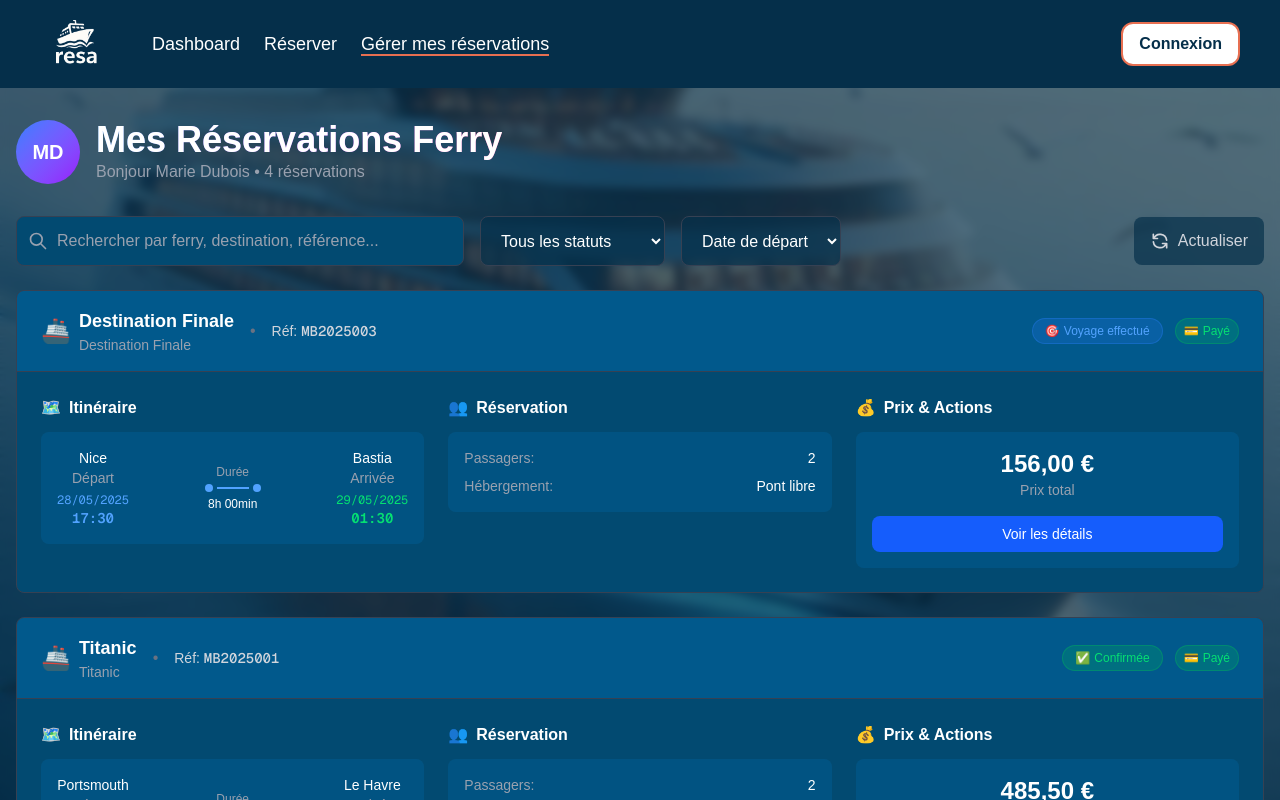
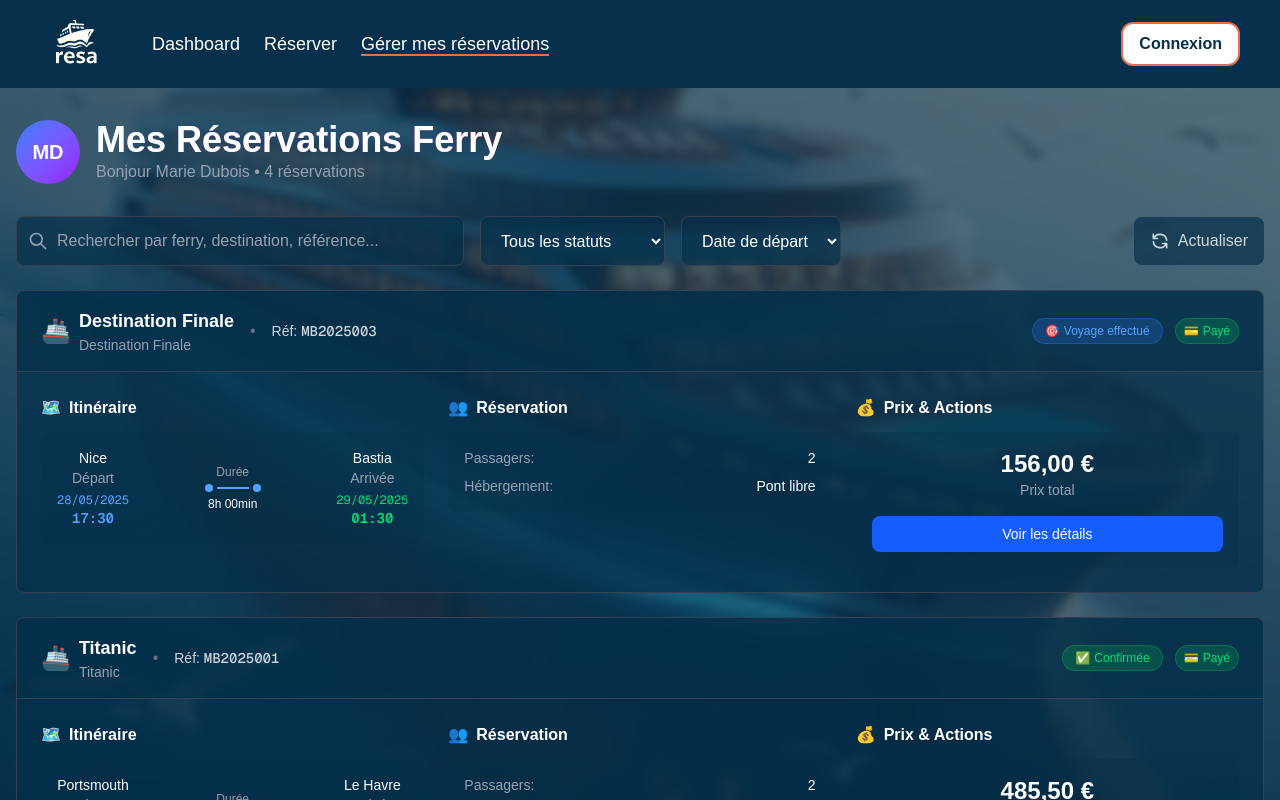
Before and after one commit to Coding-Diligence/resa, a Next.js app in the folder front/resa/: page /reservation-list in a window 1280 px wide. Shown: the top 800 px of the page. Built offline with nearby package versions, Linux system fonts and the light colour scheme; what @heroui/react would draw is missing.

Commit message:
Une fois encore c'est Marc....

```diff
--- a/front/resa/src/app/reservation-list/page.js
+++ b/front/resa/src/app/reservation-list/page.js
@@ -2,7 +2,6 @@
 
 import { useState, useEffect, useCallback, useMemo } from 'react';
 
-// Données de test pour un utilisateur connecté (Marie Dubois)
 const USER_INFO = {
   id: 1,
   name: "Marie Dubois",
@@ -448,7 +447,7 @@ export default function MyReservations() {
                     placeholder="Rechercher par ferry, destination, référence..."
                     value={searchFilter}
                     onChange={(e) => setSearchFilter(e.target.value)}
-                    className="w-full pl-10 pr-4 py-3 bg-sky-900 border border-gray-700 rounded-lg text-white placeholder-gray-400 focus:outline-none focus:ring-2 focus:ring-blue-500 focus:border-transparent"
+                    className="w-full pl-10 pr-4 py-3 bg-sky-950/70 border border-gray-700 rounded-lg text-white placeholder-gray-400 focus:outline-none focus:ring-2 focus:ring-blue-500 focus:border-transparent"
                   />
                 </div>
 
@@ -495,7 +494,7 @@ export default function MyReservations() {
 
           {/* Liste des réservations */}
           {filteredAndSortedReservations.length === 0 ? (
-            <div className="bg-sky-900 rounded-lg p-8 text-center">
+            <div className="bg-sky-950/70 rounded-lg p-8 text-center">
               <svg className="w-16 h-16 text-gray-500 mx-auto mb-4" fill="none" stroke="currentColor" viewBox="0 0 24 24">
                 <path strokeLinecap="round" strokeLinejoin="round" strokeWidth="2" d="M19 11H5m14 0a2 2 0 012 2v6a2 2 0 01-2 2H5a2 2 0 01-2-2v-6a2 2 0 012-2m14 0V9a2 2 0 00-2-2M5 11V9a2 2 0 012-2m0 0V5a2 2 0 012-2h6a2 2 0 012 2v2M7 7h10"></path>
               </svg>
@@ -525,14 +524,14 @@ export default function MyReservations() {
               {filteredAndSortedReservations.map((reservation, index) => (
                 <div
                   key={reservation.id}
-                  className="bg-sky-900 rounded-lg border border-gray-700 hover:border-gray-600 transition-all duration-200 overflow-hidden"
+                  className="bg-sky-950/70 rounded-lg border border-gray-700 hover:border-gray-600 transition-all duration-200 overflow-hidden"
                   style={{
                     animationDelay: `${index * 100}ms`,
                     animation: 'slideIn 0.3s ease-out forwards'
                   }}
                 >
                   {/* En-tête de la carte */}
-                  <div className="bg-sky-700/50 px-6 py-4 border-b border-gray-700">
+                  <div className="bg-sky-950/50 px-6 py-4 border-b border-gray-700">
                     <div className="flex flex-col lg:flex-row lg:items-center justify-between gap-4">
                       <div className="flex items-center gap-4">
                         <div className="flex items-center gap-2">
@@ -563,7 +562,7 @@ export default function MyReservations() {
                           <span className="text-blue-400">🗺️</span>
                           Itinéraire
                         </h4>
-                        <div className="bg-sky-700/30 rounded-lg p-4">
+                        <div className="bg-sky-950/30 rounded-lg p-4">
                           <div className="flex items-center justify-between text-sm">
                             <div className="text-center">
                               <div className="text-white font-medium">{reservation.departure_port}</div>
@@ -604,7 +603,7 @@ export default function MyReservations() {
                           <span className="text-purple-400">👥</span>
                           Réservation
                         </h4>
-                        <div className="bg-sky-700/30 rounded-lg p-4 space-y-2">
+                        <div className="bg-sky-950/30 rounded-lg p-4 space-y-2">
                           <div className="flex justify-between text-sm">
                             <span className="text-gray-400">Passagers:</span>
                             <span className="text-white font-medium">{reservation.nb_passengers}</span>
@@ -634,7 +633,7 @@ export default function MyReservations() {
                           <span className="text-green-400">💰</span>
                           Prix & Actions
                         </h4>
-                        <div className="bg-sky-700/30 rounded-lg p-4">
+                        <div className="bg-sky-950/30 rounded-lg p-4">
                           <div className="text-center mb-4">
                             <div className="text-2xl font-bold text-white">
                               {formatPrice(reservation.total_price, reservation.currency)}
@@ -669,7 +668,7 @@ export default function MyReservations() {
           {/* Modal */}
           {showModal && selectedReservation && (
             <div className="fixed inset-0 z-50 flex items-center justify-center bg-black bg-opacity-75 backdrop-blur-sm">
-              <div className="bg-sky-900 rounded-2xl p-8 max-w-2xl w-full mx-4 border border-gray-700 shadow-2xl max-h-[90vh] overflow-y-auto">
+              <div className="bg-sky-950/70 rounded-2xl p-8 max-w-2xl w-full mx-4 border border-gray-700 shadow-2xl max-h-[90vh] overflow-y-auto">
 
                 {/* Mode Affichage détaillé */}
                 {modalMode === 'view' && (
@@ -687,7 +686,7 @@ export default function MyReservations() {
 
                     <div className="space-y-6">
                       {/* Itinéraire détaillé */}
-                      <div className="bg-sky-700 rounded-lg p-5">
+                      <div className="bg-sky-950 rounded-lg p-5">
                         <h4 className="text-white font-semibold mb-4 flex items-center gap-2">
                           <span className="text-blue-400">🗺️</span>
                           Itinéraire complet
@@ -715,7 +714,7 @@ export default function MyReservations() {
                       </div>
 
                       {/* Détails de la réservation */}
-                      <div className="bg-sky-700 rounded-lg p-5">
+                      <div className="bg-sky-950 rounded-lg p-5">
                         <h4 className="text-white font-semibold mb-4 flex items-center gap-2">
                           <span className="text-purple-400">🎫</span>
                           Détails de la réservation
@@ -749,7 +748,7 @@ export default function MyReservations() {
                       </div>
 
                       {/* Informations de paiement */}
-                      <div className="bg-sky-700 rounded-lg p-5">
+                      <div className="bg-sky-950 rounded-lg p-5">
                         <h4 className="text-white font-semibold mb-4 flex items-center gap-2">
                           <span className="text-green-400">💳</span>
                           Paiement
@@ -771,7 +770,7 @@ export default function MyReservations() {
                     <div className="mt-6">
                       <button
                         onClick={closeModal}
-                        className="w-full bg-sky-700 hover:bg-sky-600 text-white font-medium py-3 px-4 rounded-lg transition-colors duration-200"
+                        className="w-full bg-sky-950 hover:bg-sky-600 text-white font-medium py-3 px-4 rounded-lg transition-colors duration-200"
                       >
                         Fermer
                       </button>
@@ -792,7 +791,7 @@ export default function MyReservations() {
                       <p className="text-gray-400">Ferry {selectedReservation.ferry_name}</p>
                     </div>
 
-                    <div className="bg-sky-700 rounded-lg p-4 mb-6 space-y-3">
+                    <div className="bg-sky-950 rounded-lg p-4 mb-6 space-y-3">
                       <div className="flex justify-between text-sm">
                         <span className="text-gray-400">Référence:</span>
                         <span className="text-white font-mono">{selectedReservation.booking_reference}</span>
@@ -826,7 +825,7 @@ export default function MyReservations() {
                     <div className="flex space-x-3">
                       <button
                         onClick={closeModal}
-                        className="flex-1 bg-sky-700 hover:bg-sky-600 text-white font-medium py-3 px-4 rounded-lg transition-colors duration-200"
+                        className="flex-1 bg-sky-950 hover:bg-sky-600 text-white font-medium py-3 px-4 rounded-lg transition-colors duration-200"
                       >
                         Garder ma réservation
                       </button>
```
